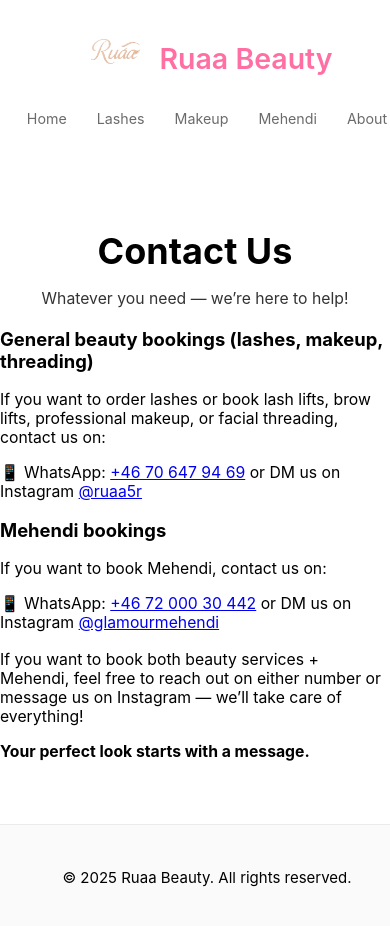
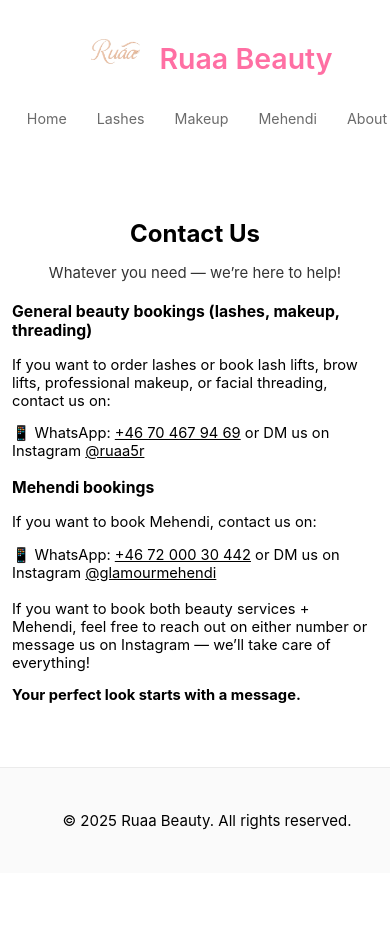
Before and after one commit to mrxxx000/Ruaa_Beauty, a React (Create React App) app in the folder frontend/: page /contact in a window 390 px wide. Shown: the top 926 px of the page. After the commit the page ends 873 px from the top, so only its background shows below. Built offline with nearby package versions, Linux system fonts and the light colour scheme.

Commit message:
small fix

```diff
--- a/frontend/src/pages/Contact.tsx
+++ b/frontend/src/pages/Contact.tsx
@@ -25,19 +25,19 @@ const Contact: React.FC = () => {
       </header>
 
       <main>
-        <section className="container" style={{ padding: '48px 0' }}>
-          <div style={{ maxWidth: 820, margin: '0 auto', textAlign: 'center' }}>
-            <h1 style={{ fontSize: '2.4rem', marginBottom: 12 }}>Contact Us</h1>
-            <p style={{ fontSize: '1.05rem', color: '#333' }}>
+        <section className="container contact-main">
+          <div className="contact-inner">
+            <h1 className="contact-title">Contact Us</h1>
+            <p className="contact-lead">
               Whatever you need — we’re here to help!
             </p>
 
-            <div style={{ marginTop: 20, fontSize: '1.05rem', textAlign: 'left' }}>
+            <div className="contact-block">
               <h3>General beauty bookings (lashes, makeup, threading)</h3>
               <p>
                 If you want to order lashes or book lash lifts, brow lifts, professional makeup, or facial threading, contact us on:
               </p>
-              <p>📱 WhatsApp: <a href="https://wa.me/46706479469" target="_blank" rel="noreferrer">+46 70 647 94 69</a> or DM us on Instagram <a href="https://www.instagram.com/ruaa5r/" target="_blank" rel="noreferrer">@ruaa5r</a></p>
+              <p>📱 WhatsApp: <a href="https://wa.me/46704679469" target="_blank" rel="noreferrer">+46 70 467 94 69</a> or DM us on Instagram <a href="https://www.instagram.com/ruaa5r/" target="_blank" rel="noreferrer">@ruaa5r</a></p>
 
               <h3 style={{ marginTop: 18 }}>Mehendi bookings</h3>
               <p>
--- a/frontend/src/styles/App.css
+++ b/frontend/src/styles/App.css
@@ -267,9 +267,7 @@
 
 .mehendi-gallery { padding: 28px 0 64px 0 }
 .mehendi-slide { display:flex; align-items:center; justify-content:center; min-height:320px }
-.pair-wrap { display:flex; gap:12px; max-width:980px; width:100%; }
-/* allow wrapping so tiles can flow to next line on narrow viewports */
-.pair-wrap { flex-wrap: wrap; }
+.pair-wrap { display:flex; gap:12px; max-width:980px; width:100%; flex-wrap: nowrap; }
 .pair-img { width:50%; object-fit:cover; border-radius:12px; box-shadow:0 8px 30px rgba(0,0,0,0.12) }
 .single-wrap { max-width:760px; width:100%; }
 .single-img { width:100%; border-radius:12px; object-fit:cover; box-shadow:0 8px 30px rgba(0,0,0,0.12) }
@@ -290,6 +288,12 @@
   .pair-img { width: calc(50% - 6px); }
   .mehendi-title { font-size:1.6rem }
   .mehendi-hero { min-height: 420px }
+}
+
+/* On very small devices stack vertically to avoid tiny side-by-side images */
+@media (max-width:360px) {
+  .pair-wrap { flex-direction: column; flex-wrap: wrap }
+  .pair-img { width: 100%; margin-bottom: 12px }
 }
 
 /* Videos section title styling (Lashes / Mehendi) */
@@ -370,3 +374,21 @@
   /* ensure headings don't force zoom */
   .videos h2, .videos h3 { font-size: 1.6rem }
 }
+
+/* Contact page styles */
+.contact-main { padding: 48px 0 }
+.contact-inner { max-width: 820px; margin: 0 auto; text-align: center }
+.contact-title { font-size: 2.4rem; margin-bottom: 12px }
+.contact-lead { font-size: 1.05rem; color: #333 }
+.contact-block { margin-top: 20px; font-size: 1.05rem; text-align: left }
+.contact-block a { color: inherit; word-break: break-word }
+
+@media (max-width: 640px) {
+  .contact-inner { padding: 0 12px }
+  .contact-title { font-size: 1.6rem }
+  .contact-lead { font-size: 1rem }
+  .contact-block { font-size: 0.98rem }
+  /* make sure links wrap and don't overflow */
+  .contact-block a { display: inline-block }
+  .contact-block h3 { font-size: 1.05rem }
+}
```
